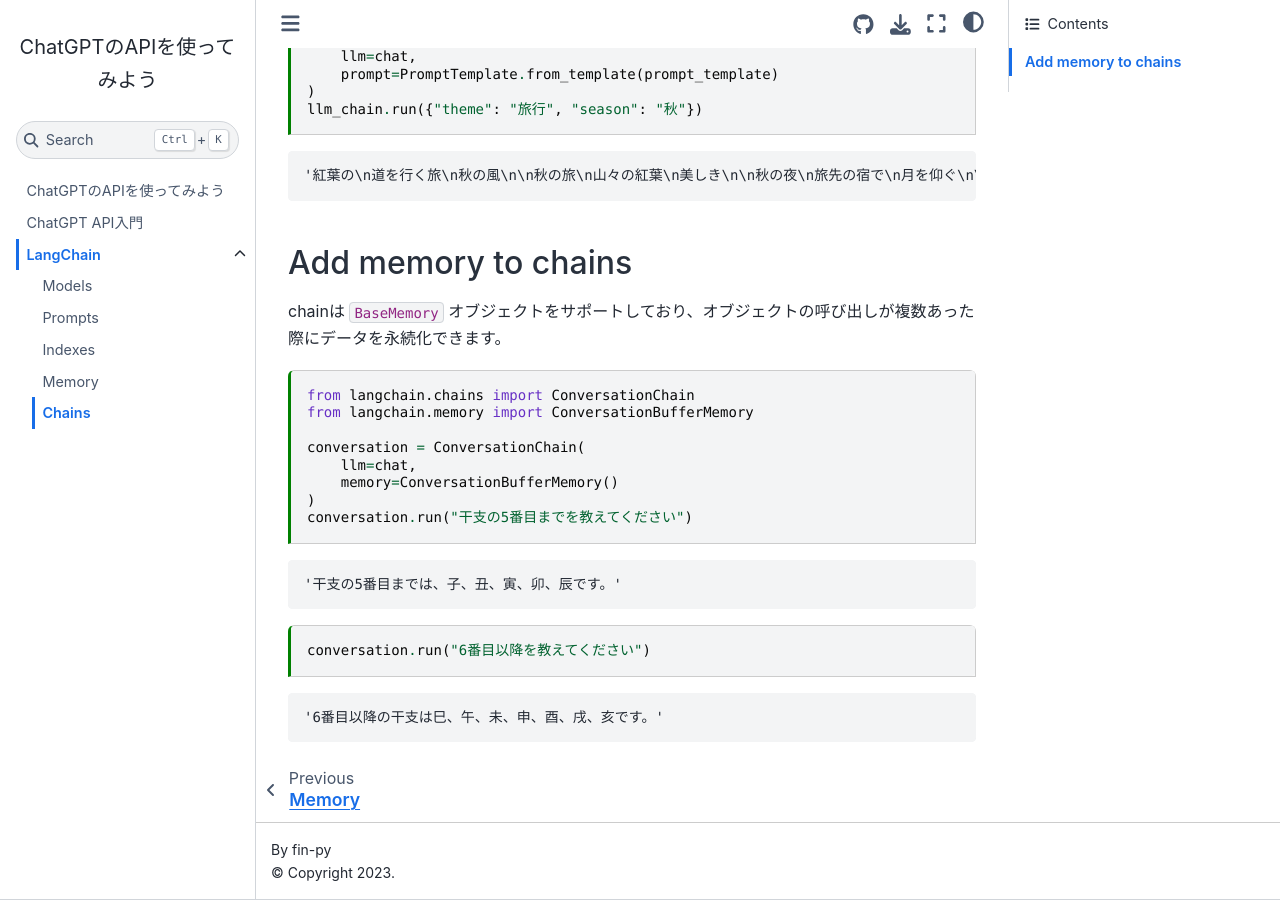
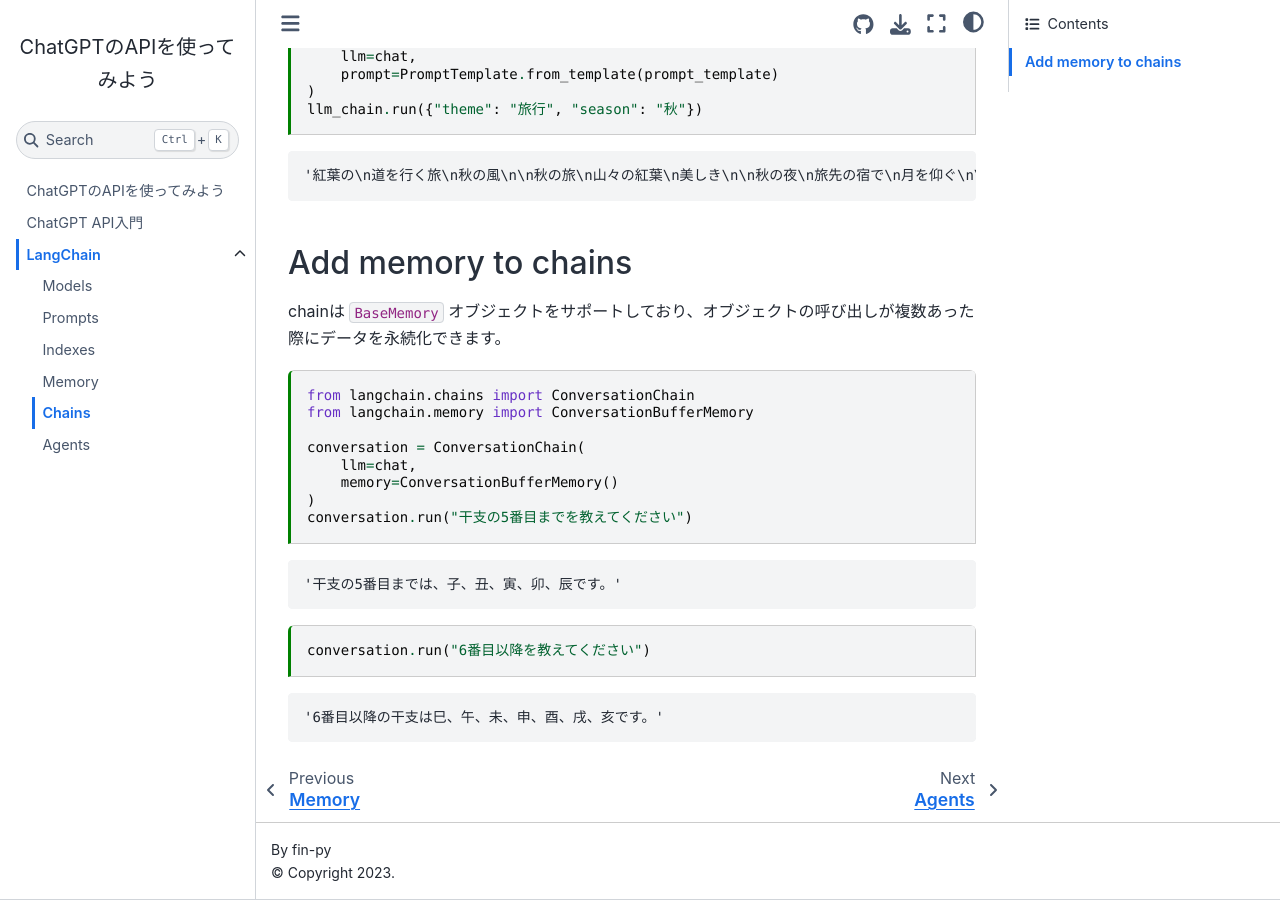
Before and after one commit to fin-py/chatgpt-api-hands-on, a Jupyter Book: the page built from docs/chains.ipynb, in a window 1280 px wide and 900 px high, scrolled down 1902 px. Built offline with Jupyter Book 1.0.4 settings and Sphinx 7.4.7 and the Sphinx Book theme 1.1.4, drawn with Linux system fonts in a browser that asks for light colours.

Commit message:
add agents

```diff
--- a/docs/_toc.yml
+++ b/docs/_toc.yml
@@ -12,3 +12,4 @@
   - file: indexes
   - file: memory
   - file: chains
+  - file: agents
```
Also changed, not shown: docs/agents.ipynb (added).
